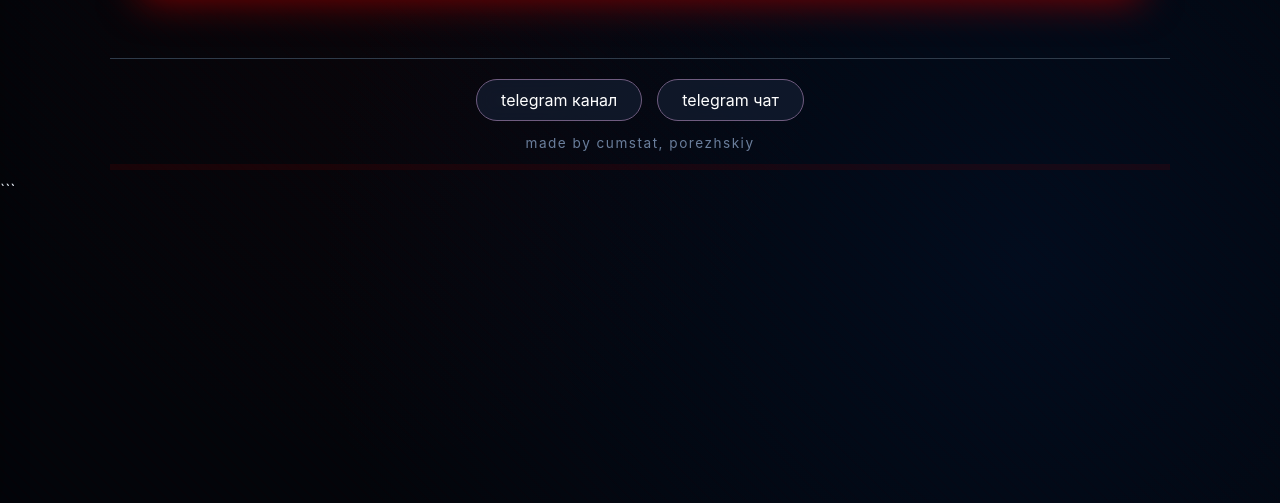
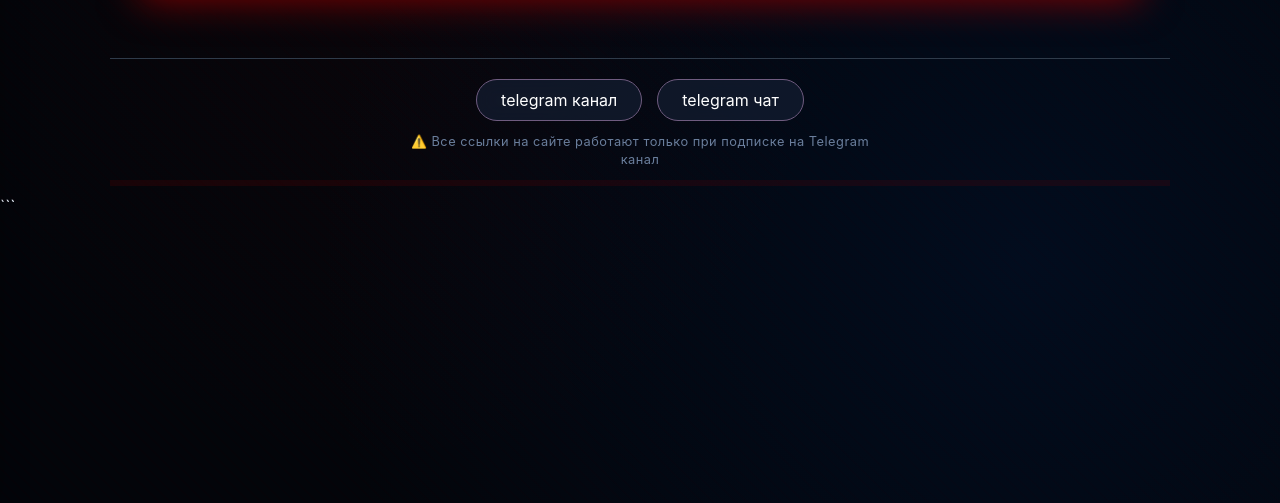
Before and after one commit to s0ftologya/s0ftologya.github.io, a plain HTML site: page index.html in a window 1280 px wide. Shown: the part 297-800 px from the top of the page. Drawn offline with Linux system fonts and the light colour scheme.

Commit message:
Update index.html

```diff
--- a/index.html
+++ b/index.html
@@ -633,11 +633,13 @@
         .footer-tg-link:active {
             transform: scale(0.97);
         }
-        .madeby {
+        .footer-warning {
             color: #6a7e9c;
-            font-size: 0.85rem;
-            letter-spacing: 1.5px;
-            cursor: default;
+            font-size: 0.8rem;
+            letter-spacing: 0.5px;
+            text-align: center;
+            max-width: 500px;
+            line-height: 1.4;
         }
 
         .admin-strip {
@@ -907,7 +909,7 @@
                 <a href="#" class="footer-tg-link" id="footer-channel" target="_blank">telegram канал</a>
                 <a href="#" class="footer-tg-link" id="footer-chat" target="_blank">telegram чат</a>
             </div>
-            <div class="madeby">made by cumstat, porezhskiy</div>
+            <div class="footer-warning">⚠️ Все ссылки на сайте работают только при подписке на Telegram канал</div>
             <div class="admin-strip" ondblclick="showAdminLogin()"></div>
         </div>
     </div>
```
